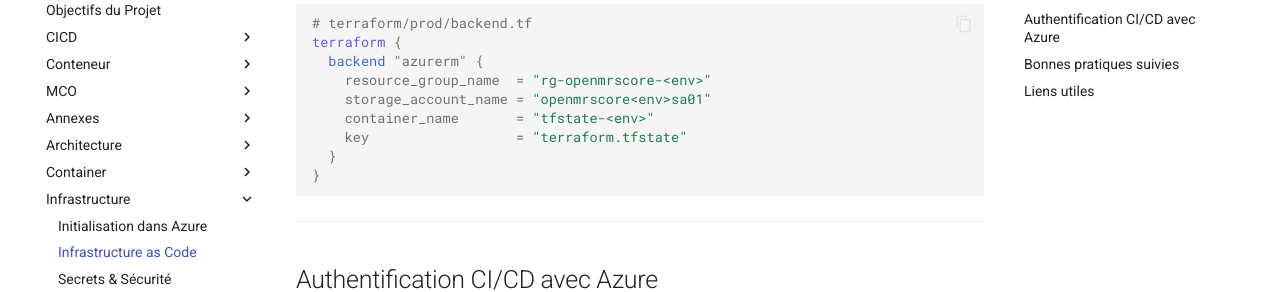
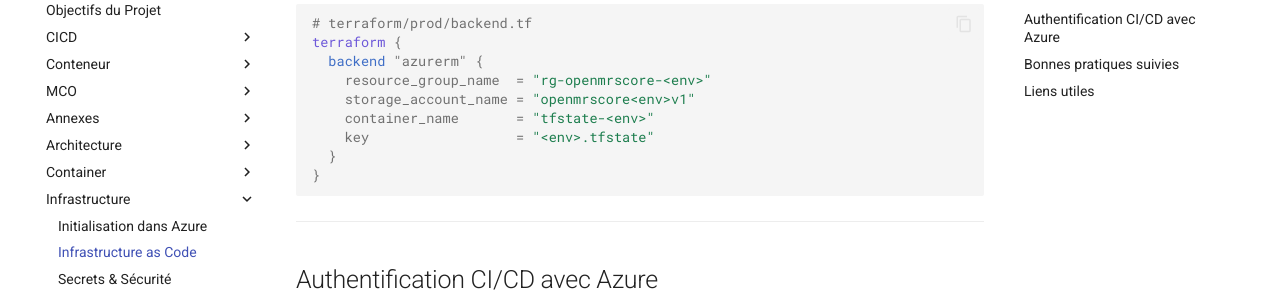
Before and after one commit to AudioProthese/openmrs-architecture-documentation, an MkDocs documentation site: the page built from docs/infrastructure/iac.md, in a window 1280 px wide and 900 px high, scrolled down 1046 px. Shown: the part 170-462 px from the top of the window. Built offline with MkDocs 1.6.1 and Material for MkDocs 9.7.7, drawn with Linux system fonts in a browser that asks for light colours; comment, search, counter and statistics services are not loaded.

Commit message:
Update doc and add images for Oauth2-proxy

````diff
--- a/docs/infrastructure/iac.md
+++ b/docs/infrastructure/iac.md
@@ -48,9 +48,9 @@ Le `terraform.tfstate` est stocké dans un **Azure Storage Account par environne
 terraform {
   backend "azurerm" {
     resource_group_name  = "rg-openmrscore-<env>"
-    storage_account_name = "openmrscore<env>sa01"
+    storage_account_name = "openmrscore<env>v1"
     container_name       = "tfstate-<env>"
-    key                  = "terraform.tfstate"
+    key                  = "<env>.tfstate"
   }
 }
 ```
````
Also changed, not shown: docs/img/oauth2-proxy/chart_oauth2.png (added), docs/img/oauth2-proxy/oauth2.png (added).
